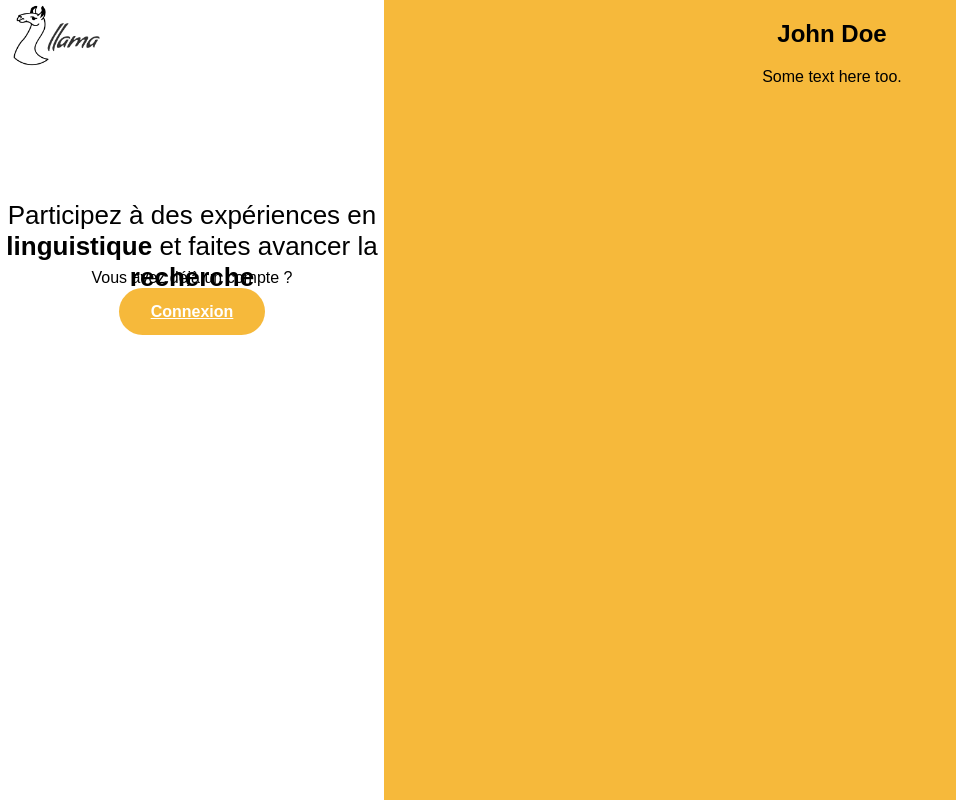
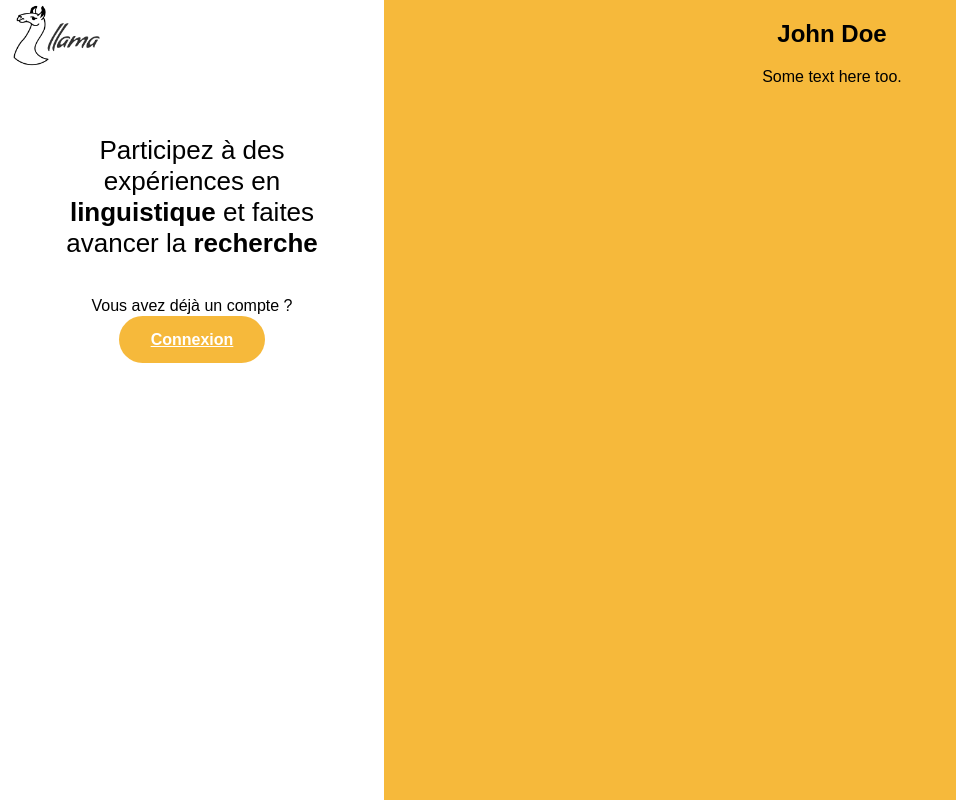
Before and after one commit to BallyB/Llama, a Svelte app in the folder Frontend/: page /Messagerie in a window 1280 px wide. Shown: the whole page, without its empty margins (0-956 px from the left). Built offline with nearby package versions, Linux system fonts and the light colour scheme; a web font is replaced by a local one.

Commit message:
chgt landing

```diff
--- a/Frontend/src/pages/Landing.svelte
+++ b/Frontend/src/pages/Landing.svelte
@@ -10,7 +10,7 @@ import PopupInscription from './Popup_inscription.svelte';
 		<div style="text-align: left"><img id='logo' src="images/logo.png" alt="Logo"></div>
 		  	<div id="left-part">
 				<p id="accroche">Participez à des expériences en <b>linguistique</b> et faites avancer la <b>recherche</b></p>
-                <p style="text-align:center; margin-top:50%"> Vous avez déjà un compte ? </p>
+                <p style="text-align:center; margin-top:10%"> Vous avez déjà un compte ? </p>
                 <a href='/' class="button"><b>Connexion</b></a>
 			</div>
 	  	</div>
@@ -52,21 +52,16 @@ import PopupInscription from './Popup_inscription.svelte';
 
 	#accroche{
 		font-size:26px;
-        position:absolute;
-        margin: auto;
-        top : 25%;
+        /* position:absolute; */
+		margin-left: 10%;
+		margin-right:10%;
+        margin-top : 15%;
 		/* width:85%; */
 		/* margin:auto; */
 		/* position:absolute; */
 		/* top:20%; */
 	}
 
-    #connexion {
-        position:absolute;
-        margin : auto;
-        top:40%;
-        /* text-align:center; */
-    }
 
 	#logo {
 		width:28%;
```
